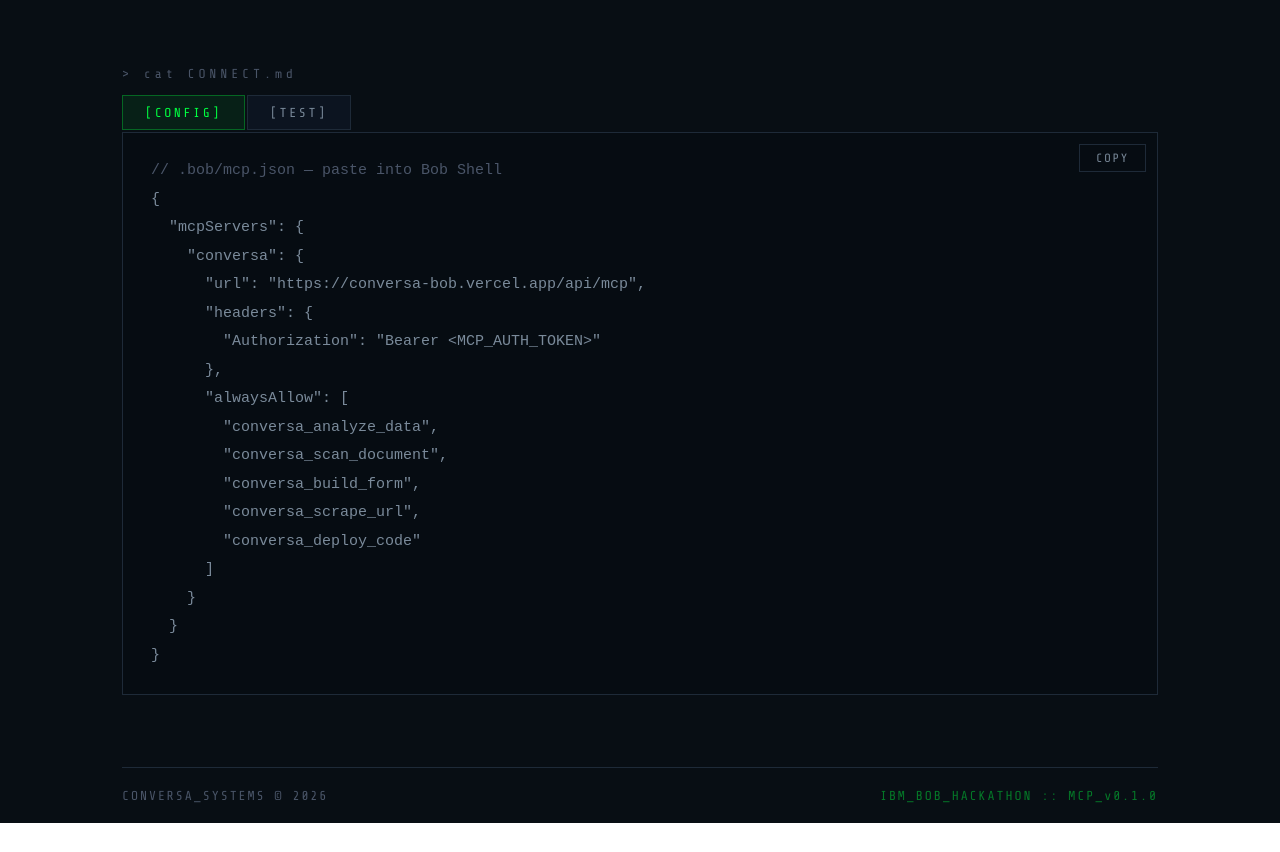
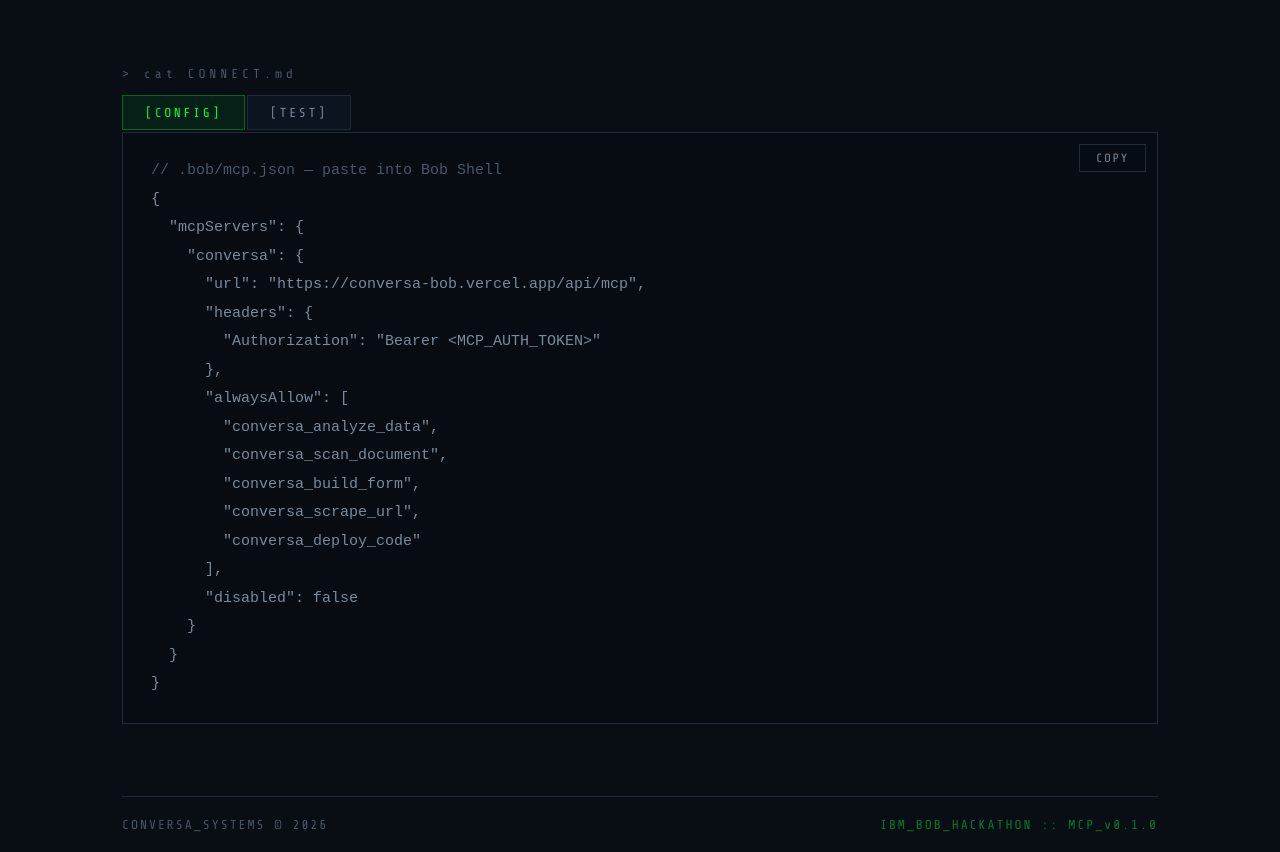
Before and after one commit to jefribulomakassar/conversa-bob, a Next.js app: page / in a window 1280 px wide. Shown: the part 1480-2332 px from the top of the page. Before the commit the page ends 2303 px from the top, so only its background shows below. Built offline with nearby package versions, Linux system fonts and the light colour scheme.

Commit message:
Update page.tsx

```diff
--- a/app/page.tsx
+++ b/app/page.tsx
@@ -50,7 +50,8 @@
         "conversa_build_form",
         "conversa_scrape_url",
         "conversa_deploy_code"
-      ]
+      ],
+      "disabled": false
     }
   }
 }`;
```
